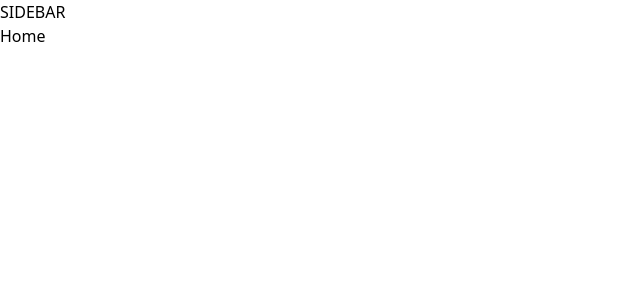
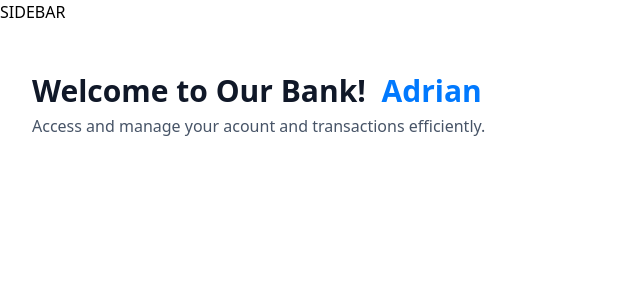
Before and after one commit to Mohamed-Abdellatif/banking-website, a Next.js app: page / in a window 1280 px wide. Shown: the top 300 px of the page, without its empty margins (0-640 px from the left). Built offline with nearby package versions, Linux system fonts and the light colour scheme.

Commit message:
Implement HeaderBox component

```diff
--- a/app/(auth)/sign-in/page.tsx
+++ b/app/(auth)/sign-in/page.tsx
@@ -1,11 +1,5 @@
-import React from 'react'
+const SignIn = () => {
+  return <div>SignIn</div>;
+};
 
-const SignIn = () => {
-  return (
-    <div>
-
-    </div>
-  )
-}
-
-export default SignIn
+export default SignIn;
--- a/app/(root)/page.tsx
+++ b/app/(root)/page.tsx
@@ -1,10 +1,23 @@
+import HeaderBox from "@/components/HeaderBox"
 
 
 const Home = () => {
+    const loggedIn={
+        firstName:"Adrian",
+    }
   return (
-    <div>
-      Home
-    </div>
+    <section className="home">
+      <div className="home-content">
+        <header className="home-header">
+           <HeaderBox
+           type="greeting"
+           title="Welcome to Our Bank!"
+           user={loggedIn?.firstName||"Guest"}
+           subtext="Access and manage your acount and transactions efficiently."
+           />
+        </header>
+      </div>
+    </section>
   )
 }
 
--- /dev/null
+++ b/components/HeaderBox.tsx
@@ -0,0 +1,24 @@
+import React from "react";
+
+const HeaderBox = ({
+  type = "title",
+  title,
+  user,
+  subtext,
+}: HeaderBoxProps) => {
+  return (
+    <div className="header-box">
+      <h1 className="header-box-title">
+        {title}
+        {type === "greeting" && (
+          <span className="text-bankGradient">
+           &nbsp; {user}
+            </span>
+        )}
+      </h1>
+      <p className="header-box-subtext">{subtext}</p>
+    </div>
+  );
+};
+
+export default HeaderBox;
```
